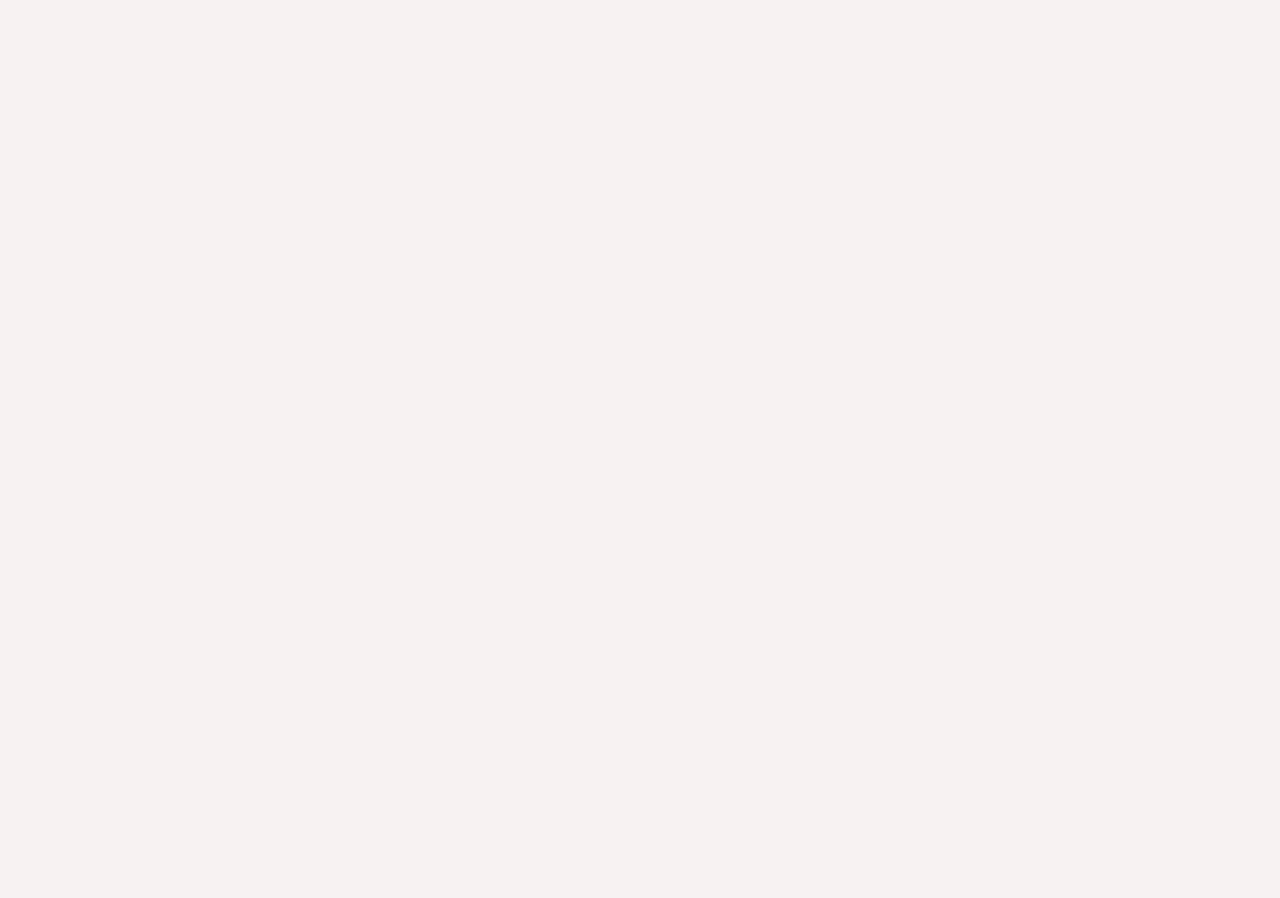
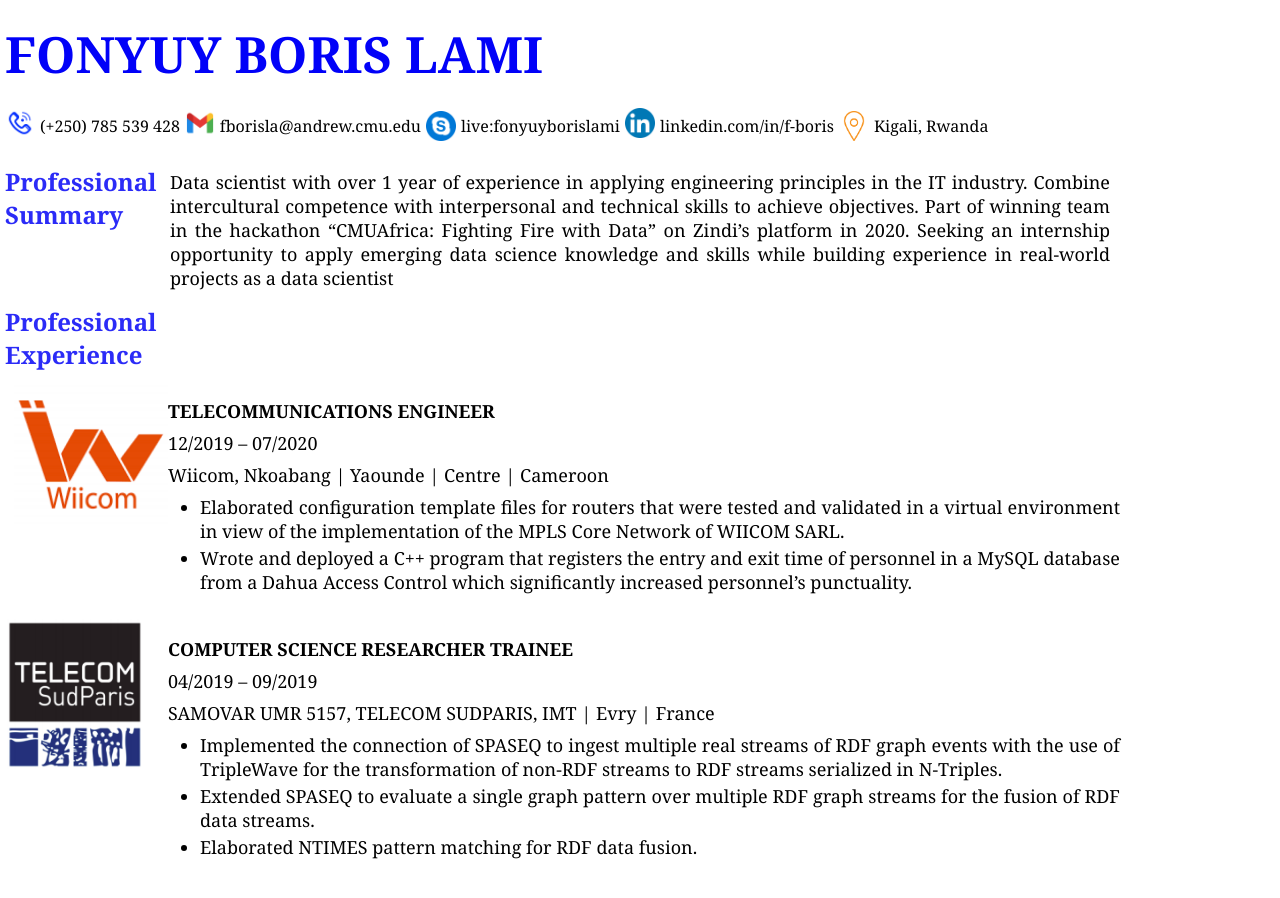
Before and after one commit to F-B-Lami/mws_2021, a plain HTML site: page simple_resume/index.html in a window 1280 px wide. Before the commit the page ends 800 px from the top, so only its background shows below. Drawn offline with Linux system fonts and the light colour scheme.

Commit message:
contact info, professional summary and professional experience added

```diff
--- a/simple_resume/css/index.css
+++ b/simple_resume/css/index.css
@@ -1,3 +1,122 @@
+*{
+    margin: 0;
+}
+
 html {
-    background-color: rgb(247, 242, 242);
+    background-color: #fff;
+    font-family:Cambria, Cochin, Georgia, Times, 'Times New Roman', serif;
 }
+
+
+.full-name {
+    margin: 10px 0 10px 5px;
+    padding: 10px 0 10px 0;
+    color:rgb(1, 1, 248);
+    font-weight:bold;
+    font-size: 50px;
+
+}
+
+.phone-number,
+.primary-email,
+.skype-id,
+.linkedin-info,
+.address {
+    display: flex;
+    align-items: center;
+    margin-bottom: 5px;
+}
+
+.phone-number img,
+.primary-email img,
+.skype-id img,
+.linkedin-info img,
+.address img{
+    width: 30px;
+    height: 30px;
+}
+
+.skype-id img,
+.address img{
+    margin-left: 5px;
+}
+
+a {
+    text-decoration: none;
+    color: black;
+    cursor: pointer;
+    margin-left: 5px
+}
+
+.address .text-section,
+.skype-id .text-section{
+    margin-left: 5px
+}
+
+p {
+    text-align: justify;
+    margin: 5px;
+    padding: 5px;
+    font-size: large;
+    display:flex;
+}
+
+ul li {
+    text-align: justify;
+    margin: 3px 0px 3px 0px;
+    font-size: large;
+
+}
+
+h2 {
+    color:rgb(43, 43, 247);
+}
+
+h3, .duration, .place {
+    margin: 8px;
+    font-size: large;
+
+}
+
+
+@media only screen and (min-width: 700px){
+    .contact-info {
+        display: flex;
+       }
+
+    header{
+        display: block;
+        position: fixed;
+    }
+
+    main{
+        display: block;
+        min-height: 70%;
+        padding-top: 10em;
+        padding-bottom: 8em;
+        }
+
+
+    .base-element
+    {
+        display: flex;
+    }
+
+    aside {
+        margin: 5px;
+        display: flex;
+        max-width: 50px;
+    }
+
+    article{
+        width: 75%;
+        margin-left: 100px;
+    }
+
+    aside img {
+        height: 150px;
+        vertical-align: middle;
+    }
+
+
+}
--- a/simple_resume/index.html
+++ b/simple_resume/index.html
@@ -1,5 +1,6 @@
 <!DOCTYPE html>
 <html lang="en">
+
 <head>
     <meta charset="UTF-8">
     <meta http-equiv="X-UA-Compatible" content="IE=edge">
@@ -9,16 +10,102 @@
     <link rel="stylesheet" href="css/index.css" type="text/css">
     <title>Resume | Fonyuy Boris Lami</title>
 </head>
+
 <body>
     <!-- Start Header-->
     <header>
-
+            <h1 class="full-name">FONYUY BORIS LAMI</h1>
+            <div class="contact-info">
+            <!--Insert logo here for phone number-->
+            <div class="phone-number">
+                <a href="tel:+250785539428"><img src="icons/phone.png" alt="Phone Number"></a>
+                <a href="tel:+250785539428">(+250) 785 539 428</a>
+            </div>
+            <!--Insert logo here email-->
+            <div class="primary-email">
+                <a href="mailto:fborisla@andrew.cmu.edu?subject=We%20have%20a%20job%20offer%20for%20you"><img src="icons/gmail.png" alt="Email Address"></a>
+                <a href="mailto:fborisla@andrew.cmu.edu?subject=We%20have%20a%20job%20offer%20for%20you">fborisla@andrew.cmu.edu</a>
+            </div>
+            <!--Insert logo here Skype-->
+            <div class="skype-id"><img src="icons/skype.png" alt="Skype">
+                <div class="text-section">live:fonyuyborislami</div>
+            </div>
+            <!--Insert logo here for linked in-->
+            <div class="linkedin-info">
+                <a href="https://linkedin.com/in/f-boris" target="_blank"><img src="icons/linkedin.png" alt="LinkedIn"></a>
+                <a href="https://linkedin.com/in/f-boris" target="_blank">linkedin.com/in/f-boris</a>
+            </div>
+            <!--Insert location logo-->
+            <div class="address"><img src="icons/location.png" alt="Location">
+                <div class="text-section">Kigali, Rwanda</div>
+            </div>
+        </div>
     </header>
     <!-- End Header-->
 
     <!-- Start Main-->
     <main>
+    <div class="base-element">
+    <aside>
+        <h2>Professional Summary</h2>
+    </aside>
+    <article>
+        <p>
+            Data scientist with over 1 year of experience in applying engineering principles in
+            the IT industry. Combine intercultural competence with interpersonal and
+            technical skills to achieve objectives. Part of winning team in the hackathon “CMUAfrica: Fighting Fire with Data” on Zindi’s platform in 2020. Seeking an internship
+            opportunity to apply emerging data science knowledge and skills while building
+            experience in real-world projects as a data scientist
+        </p>
+    </article>
+</div>
+<div class="base-element">
+    <aside>
+        <h2>Professional Experience</h2>
+    </aside>
+</div>
+    <div class="base-element">
+        <aside>
+            <img src="images/wiicom.png" alt="Wiicom">
+        </aside>
+        <article>
+            <p>
+                <h3>TELECOMMUNICATIONS ENGINEER</h3>
+                <div class="duration">12/2019 – 07/2020</div>
+                <div class="place">Wiicom, Nkoabang | Yaounde | Centre | Cameroon</div>
+                <ul>
+                    <li>Elaborated configuration template files for routers that were tested and
+                        validated in a virtual environment in view of the implementation of the
+                        MPLS Core Network of WIICOM SARL.</li>
+                    <li>Wrote and deployed a C++ program that registers the entry and exit time of
+                        personnel in a MySQL database from a Dahua Access Control which
+                        significantly increased personnel’s punctuality. </li>
+                </ul>
+            </p>
+        </article>
+    </div>
 
+<div class="base-element">
+    <aside>
+        <img src="images/sud-paris.png" alt="Wiicom">
+    </aside>
+    <article>
+        <p>
+            <h3>COMPUTER SCIENCE RESEARCHER TRAINEE  </h3>
+            <div class="duration">04/2019 – 09/2019</div>
+            <div class="place">SAMOVAR UMR 5157, TELECOM SUDPARIS, IMT | Evry | France</div>
+            <ul>
+                <li>Implemented the connection of SPASEQ to ingest multiple real streams of
+                    RDF graph events with the use of TripleWave for the transformation of
+                    non-RDF streams to RDF streams serialized in N-Triples.
+                <li>Extended SPASEQ to evaluate a single graph pattern over multiple RDF
+                    graph streams for the fusion of RDF data streams.</li>
+                <li>Elaborated NTIMES pattern matching for RDF data fusion.</li>
+            </li>
+            </ul>
+        </p>
+    </article>
+</div>
     </main>
     <!-- End Main-->
 
@@ -31,4 +118,5 @@
 
 <!--Include JS-->
 <script src="js/index.js" type="text/javascript"></script>
+
 </html>
```
Also changed, not shown: simple_resume/icons/gmail.png (added), simple_resume/icons/linkedin.png (added), simple_resume/icons/location.png (added), simple_resume/icons/phone.png (added), simple_resume/icons/skype.png (added).
